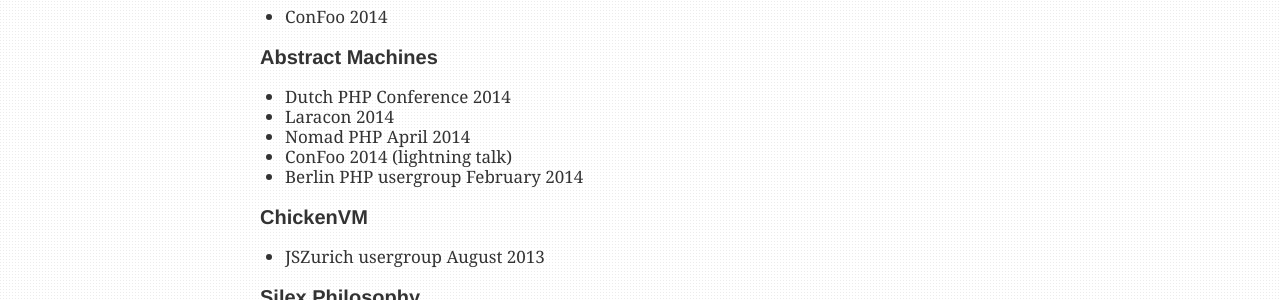
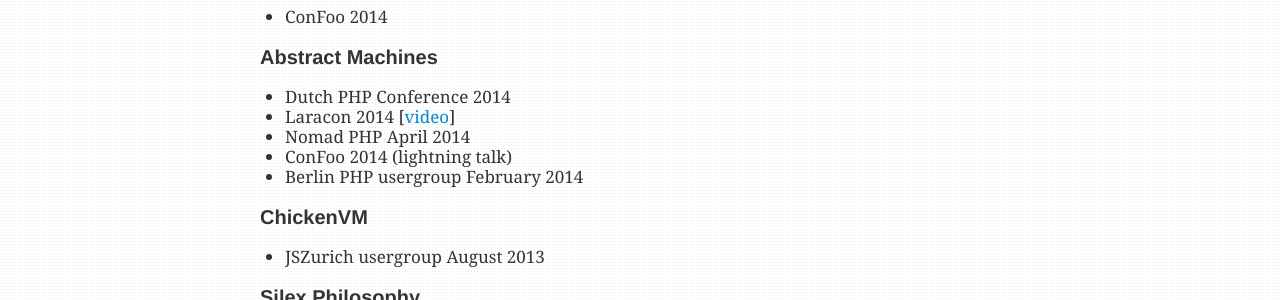
Before and after one commit to igorw/weblog, a Jekyll site: the page built from talks.md, in a window 1280 px wide. Shown: the part 308-608 px from the top of the page. Built offline with Jekyll 4.4.1, drawn with Linux system fonts in a browser that asks for light colours; Markdown is read by kramdown in place of the engine named in the settings.

Commit message:
laracon video

```diff
--- a/talks.md
+++ b/talks.md
@@ -22,7 +22,7 @@
 ### Abstract Machines
 
 * Dutch PHP Conference 2014
-* Laracon 2014
+* Laracon 2014 [[video](https://www.youtube.com/watch?v=zu_iFwD8MfI)]
 * Nomad PHP April 2014
 * ConFoo 2014 (lightning talk)
 * Berlin PHP usergroup February 2014
```
